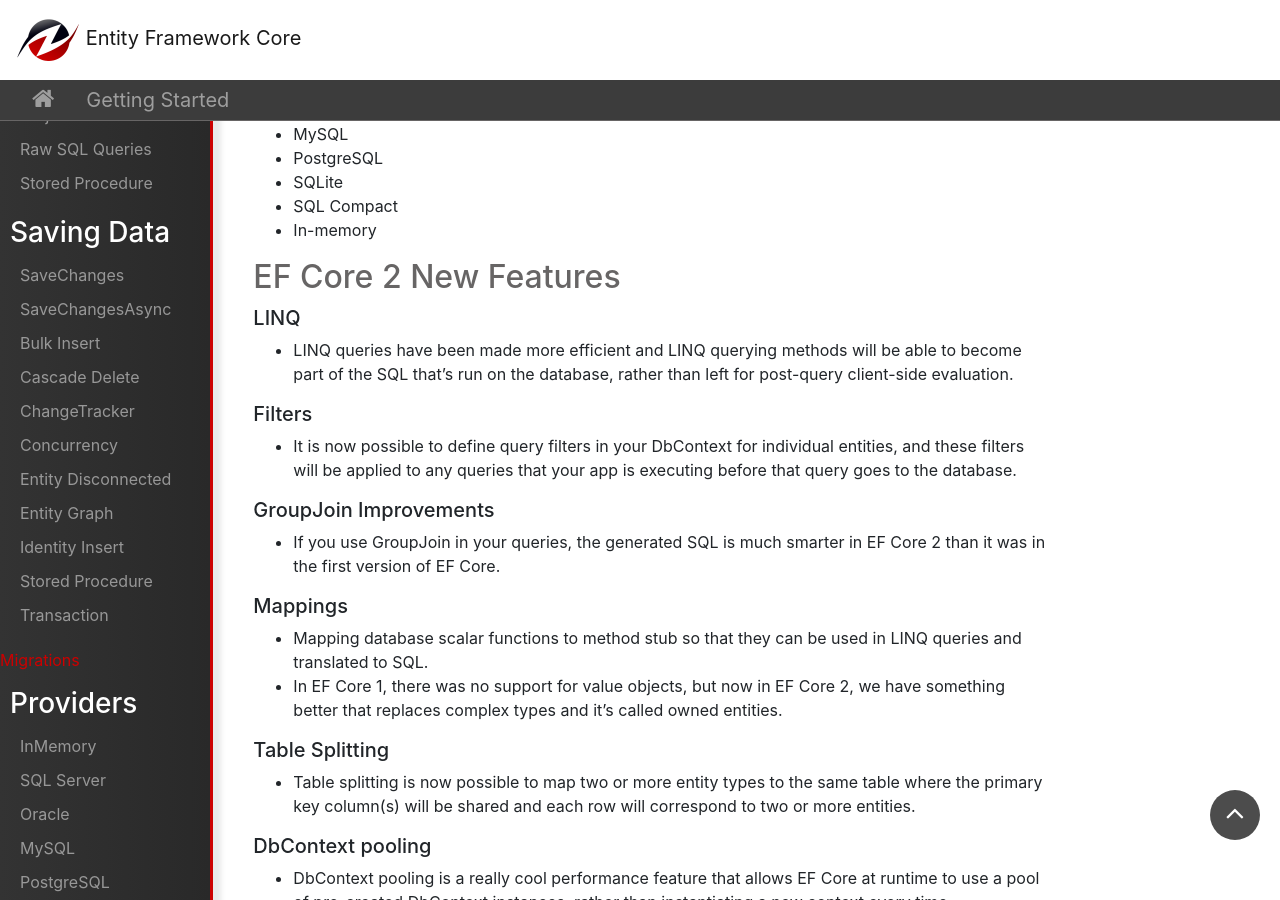
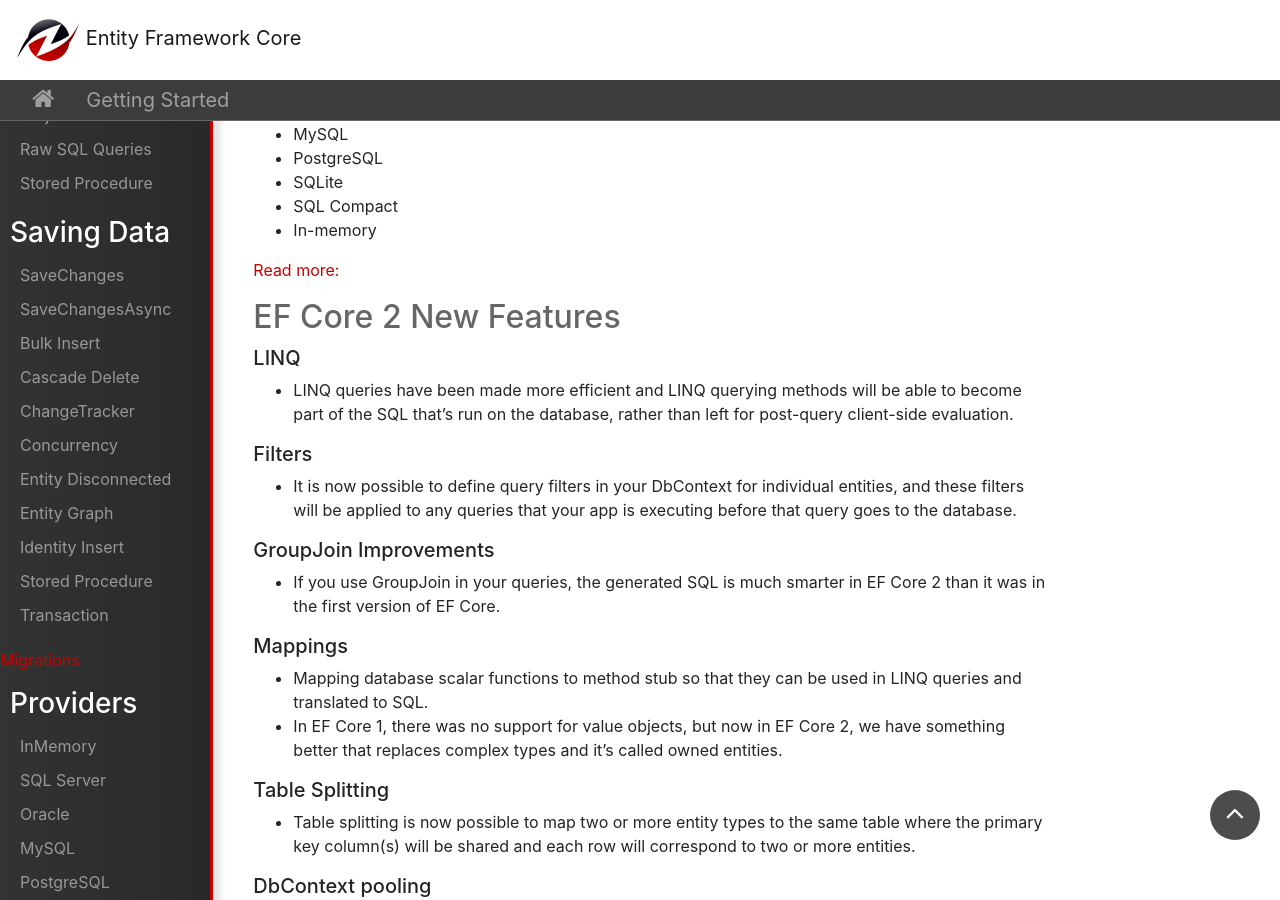
Before and after one commit to zzzprojects/EntityFrameworkCore, a Jekyll site: the page built from docs/pages/getting-started/overview.md, in a window 1280 px wide and 900 px high, scrolled down 908 px. Built offline with Jekyll 4.4.1, drawn with Linux system fonts in a browser that asks for light colours; nearby versions of some CDN libraries; our own code applies the rules of GitHub Pages for plain Markdown files.

Commit message:
Added suppurted database providers link

```diff
--- a/docs/pages/getting-started/overview.md
+++ b/docs/pages/getting-started/overview.md
@@ -33,6 +33,8 @@ Entity Framework Core supports many database providers to access different datab
  - SQL Compact
  - In-memory
 
+[Read more:](https://docs.microsoft.com/en-us/ef/core/providers/)
+
 ## EF Core 2 New Features
 
 ##### LINQ
```
